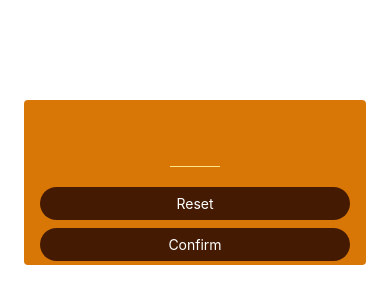
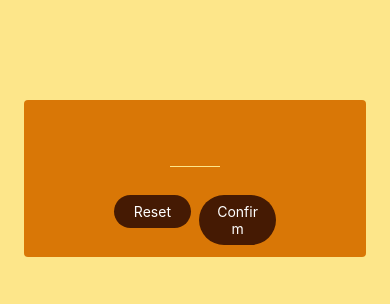
Before and after one commit to syedfaheem27/React-Native-Projects, a React Native app in the folder GuessMyNum/: screen / in a window 390 px wide. Shown: the top 304 px of the page. Built offline with nearby package versions, Linux system fonts and the light colour scheme.

Commit message:
Add color to the overall app

```diff
--- a/GuessMyNum/App.js
+++ b/GuessMyNum/App.js
@@ -1,15 +1,21 @@
-import { StyleSheet, Text, View } from "react-native";
+import { StyleSheet, View } from "react-native";
 import StartGame from "./screens/StartGame";
+import { StatusBar } from "expo-status-bar";
 
 export default function App() {
-  return <StartGame />;
+  return (
+    <>
+      <StatusBar style="dark" />
+      <View style={styles.rootScreen}>
+        <StartGame />
+      </View>
+    </>
+  );
 }
 
 const styles = StyleSheet.create({
-  container: {
+  rootScreen: {
+    backgroundColor: "#fde68a",
     flex: 1,
-    backgroundColor: "#fff",
-    alignItems: "center",
-    justifyContent: "center",
   },
 });
--- a/GuessMyNum/screens/StartGame.js
+++ b/GuessMyNum/screens/StartGame.js
@@ -12,8 +12,14 @@ const StartGame = () => {
         autoCapitalize="none"
         autoCorrect={false}
       />
-      <PrimaryButton>Reset</PrimaryButton>
-      <PrimaryButton>Confirm</PrimaryButton>
+      <View style={styles.buttonsContainer}>
+        <View style={styles.buttonContainer}>
+          <PrimaryButton>Reset</PrimaryButton>
+        </View>
+        <View style={styles.buttonContainer}>
+          <PrimaryButton>Confirm</PrimaryButton>
+        </View>
+      </View>
     </View>
   );
 };
@@ -22,6 +28,8 @@ export default StartGame;
 
 const styles = StyleSheet.create({
   inputContainer: {
+    justifyContent: "center",
+    alignItems: "center",
     backgroundColor: "#d97706",
     marginTop: 100,
     marginHorizontal: 24,
@@ -47,4 +55,12 @@ const styles = StyleSheet.create({
     fontSize: 36,
     fontWeight: "600",
   },
+  buttonsContainer: {
+    flexDirection: "row",
+    justifyContent: "center",
+    marginVertical: 8,
+  },
+  buttonContainer: {
+    flex: 1,
+  },
 });
```
